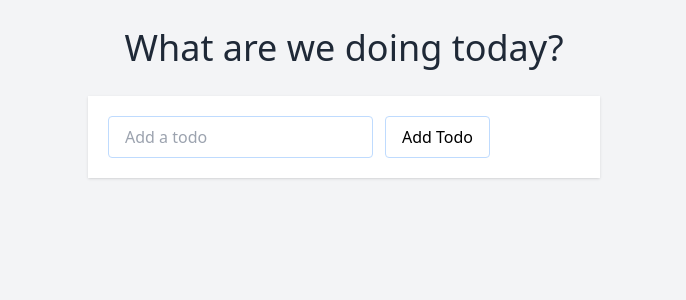
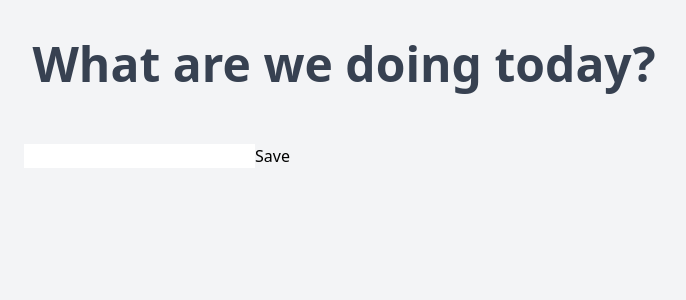
Before and after one commit to lappang-cheung/nuxt-vitest-ts-todo, a Nuxt app: page / in a window 1280 px wide. Shown: the top 300 px of the page, without its empty margins (296-982 px from the left). Built offline with nearby package versions, Linux system fonts and the light colour scheme.

Commit message:
Added the logic for the input

```diff
--- a/app.vue
+++ b/app.vue
@@ -1,19 +1,34 @@
+<script lang="ts" setup>
+import { useTodoStore } from '~/store/todo'
+
+const todoStore = useTodoStore()
+const newTodo = ref('');
+const error = ref(false)
+
+const saveNewTodo = () => {
+  if (newTodo.value.length <= 0) {
+    error.value = true
+    return
+  }
+
+  todoStore.add({
+    label: newTodo.value
+  })
+
+  newTodo.value = ''
+  console.log(todoStore.items)
+}
+</script>
+
 <template>
-  <div class="w-full min-h-screen bg-gray-100">
-    <section class="text-center  pt-7">
-      <h1 class="text-4xl text-gray-800">
+  <main class="bg-gray-100 pt-18 min-h-screen">
+    <section class="text-center py-10">
+      <h1 class="text-5xl font-bold text-gray-700">
         What are we doing today?
       </h1>
     </section>
-    <section class="w-9/12 max-w-lg items-center just-center mt-7 bg-white mx-auto shadow p-5">
-      <form @submit.prevent>
-        <input type="text"
-               class="py-2 px-4 border border-blue-200 focus:outline-blue-400 rounded"
-               placeholder="Add a todo"/>
-        <button class="border border-blue-200 py-2 px-4 ml-3 hover:bg-blue-200 transition-all duration-200 rounded">
-          Add Todo
-        </button>
-      </form>
+    <section class="md:w-8/12 md:mx-auto lg:w-6/12 py-4 rounded-lg">
+      <todo-input v-model="newTodo" @save="saveNewTodo" :error="error"/>
     </section>
-  </div>
+  </main>
 </template>
--- /dev/null
+++ b/components/TodoInput.vue
@@ -0,0 +1,29 @@
+<script lang="ts" setup>
+  const props = defineProps<{
+    modelValue: string
+    error: boolean
+  }>()
+
+  const emit = defineEmits<{
+    (e: 'update:modelValue', value: string): void
+    (e: 'save'): void
+  }>()
+
+  const localState = computed({
+    get() {
+      return props.modelValue
+    },
+    set(value) {
+      emit('update:modelValue', value)
+    }
+  })
+</script>
+
+<template>
+  <div class="todoInput">
+    <input v-model="localState"
+           type="text"
+           @keydown.enter="$emit('save')">
+    <button @click="$emit('save')">Save</button>
+  </div>
+</template>
--- /dev/null
+++ b/components/TodoList.vue
@@ -0,0 +1,6 @@
+<script setup lang="ts">
+</script>
+
+<template>
+  TodoList
+</template>
```
